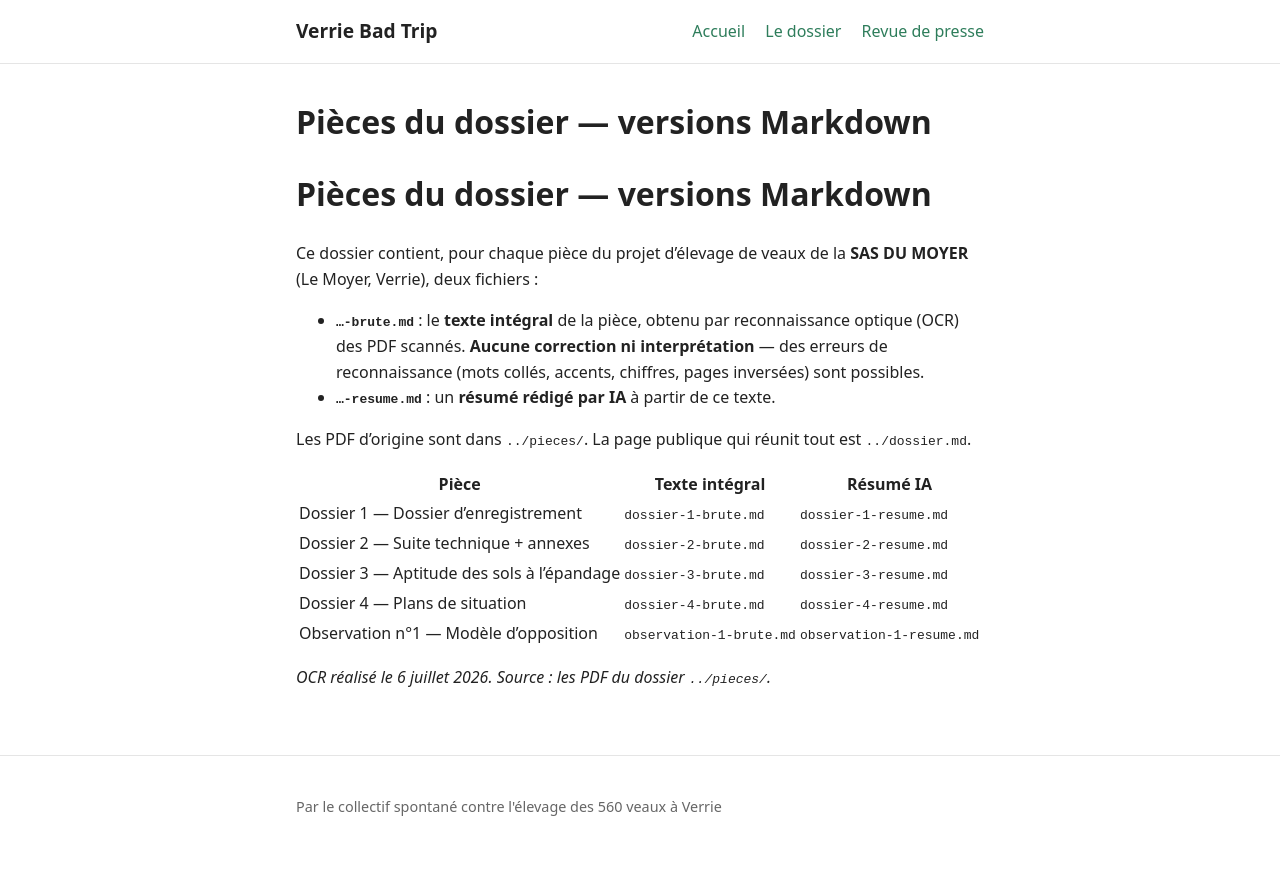
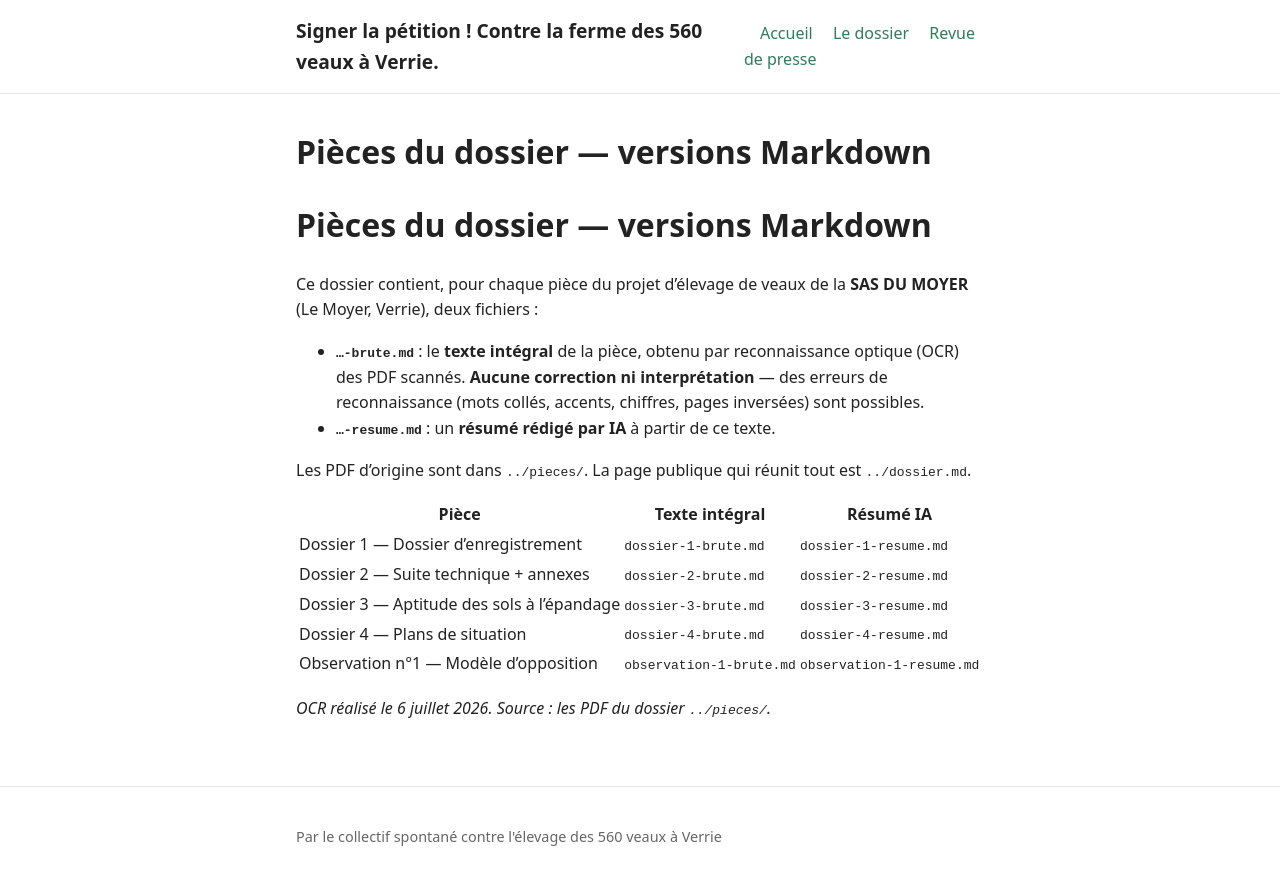
Before and after one commit to houlala/verrie-bad-trip, a Jekyll site: the page built from docs/pieces-markdown/README.md, in a window 1280 px wide. Shown: the top 885 px of the page. Built offline with Jekyll 4.4.1, drawn with Linux system fonts in a browser that asks for light colours; our own code applies the rules of GitHub Pages for plain Markdown files.

Commit message:
Update site title

```diff
--- a/docs/_config.yml
+++ b/docs/_config.yml
@@ -1,6 +1,6 @@
 # Configuration Jekyll
-title: Verrie Bad Trip
-description: L'horreur pour les veaux et l'environnement
+title: Signer la pétition ! Contre la ferme des 560 veaux à Verrie.
+description: L'horreur pour les veaux et l'environnement aux portes de Saumur et de Gennes-Val-de-Loire. Signez la pétition !
 lang: fr
 
 # baseurl : à remplir seulement si le site est servi sur une sous-URL
```
